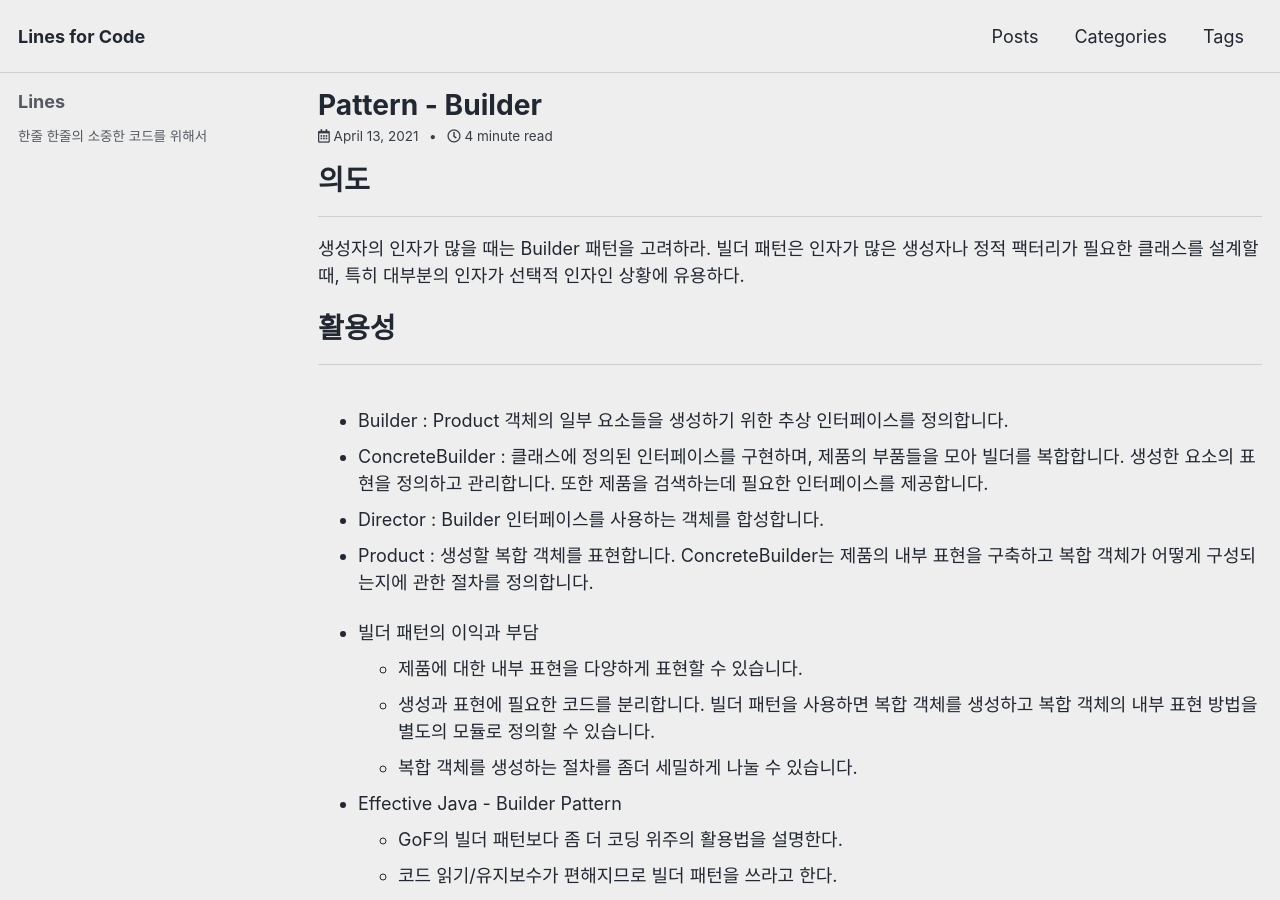
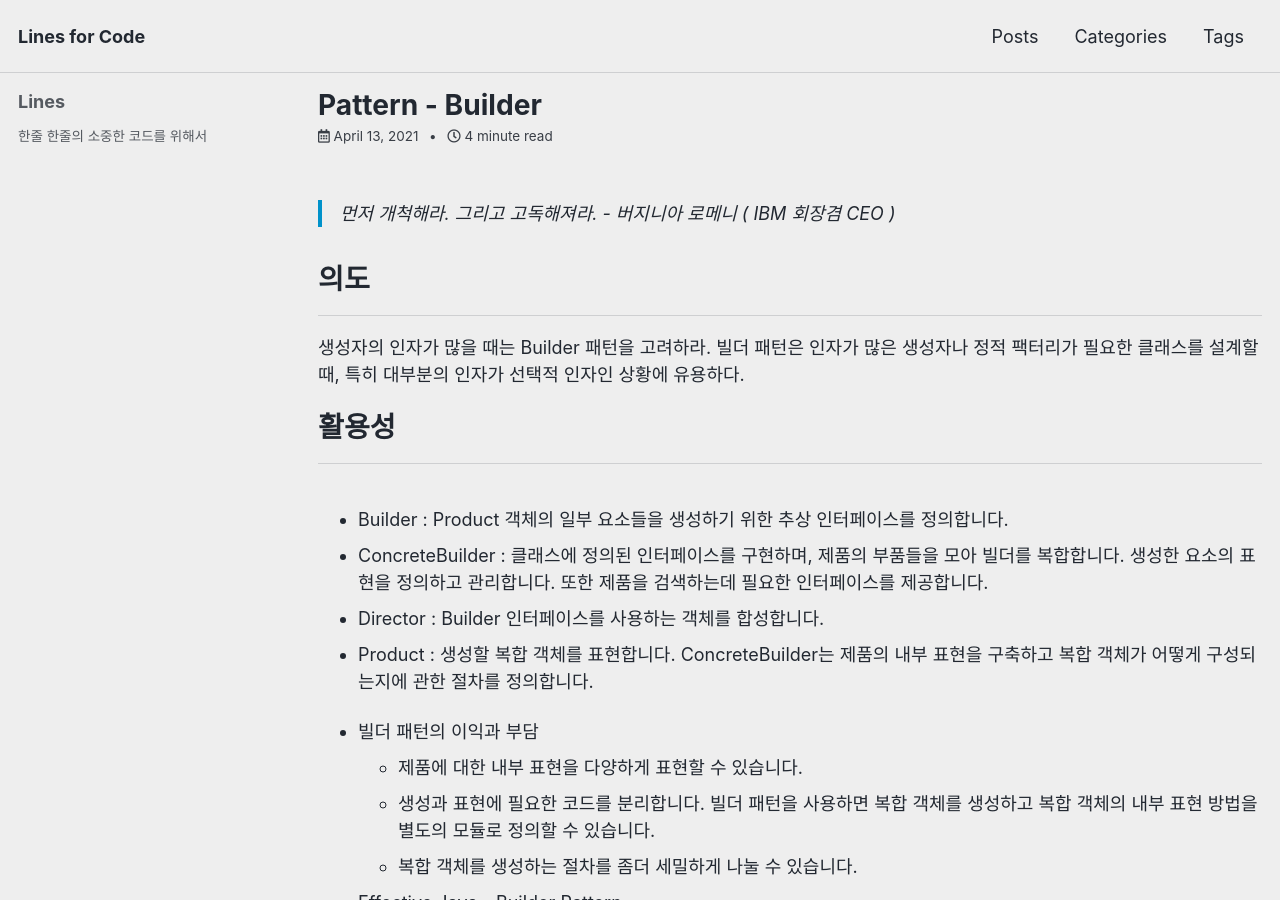
Before and after one commit to keepinmindsh/lines.io, a Jekyll site: the page built from _posts/2021-04-13-builder.md, in a window 1280 px wide and 900 px high. Built offline with Jekyll 4.4.1, drawn with Linux system fonts in a browser that asks for light colours; cached includes are drawn as plain includes.

Commit message:
Update 2021-04-13-builder.md

```diff
--- a/_posts/2021-04-13-builder.md
+++ b/_posts/2021-04-13-builder.md
@@ -9,6 +9,8 @@ tags:
 classes: wide
 last_modified_at: 2019-04-13T08:06:00-05:00
 ---
+
+> 먼저 개척해라. 그리고 고독해져라.   - 버지니아 로메니 ( IBM 회장겸 CEO )
 
 # 의도
 
```
